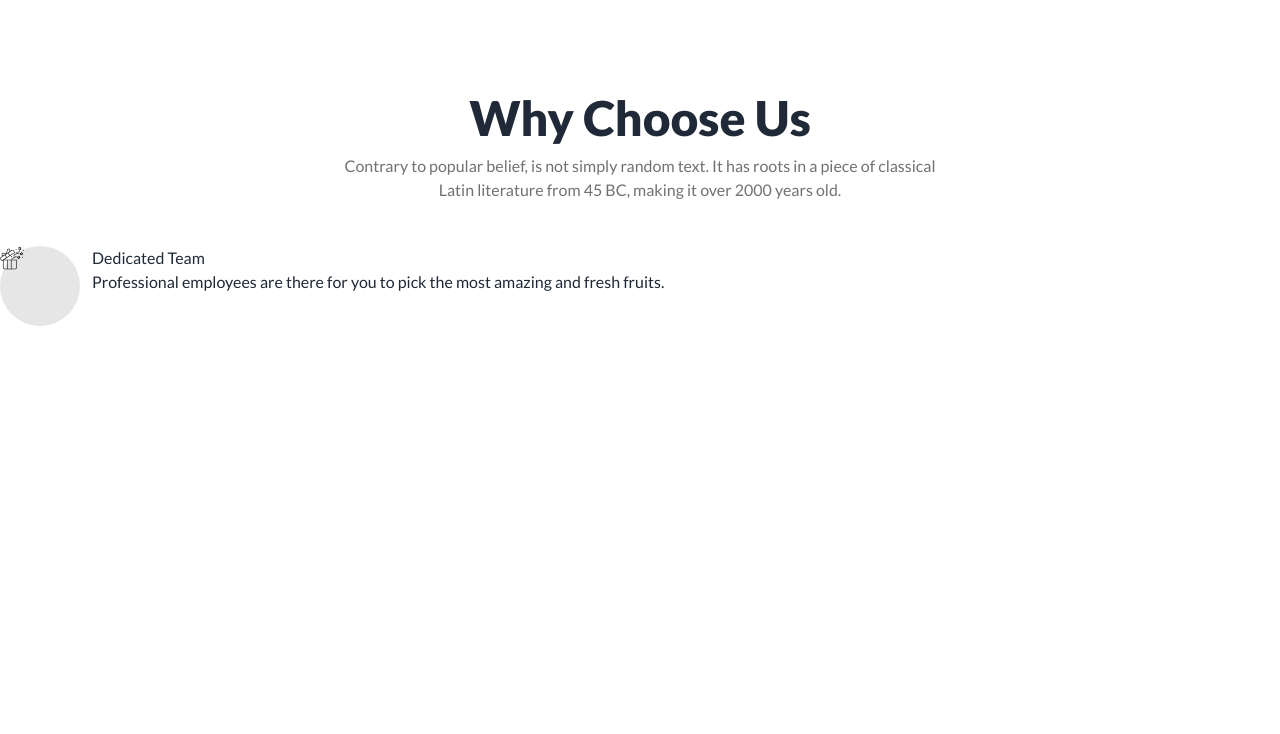
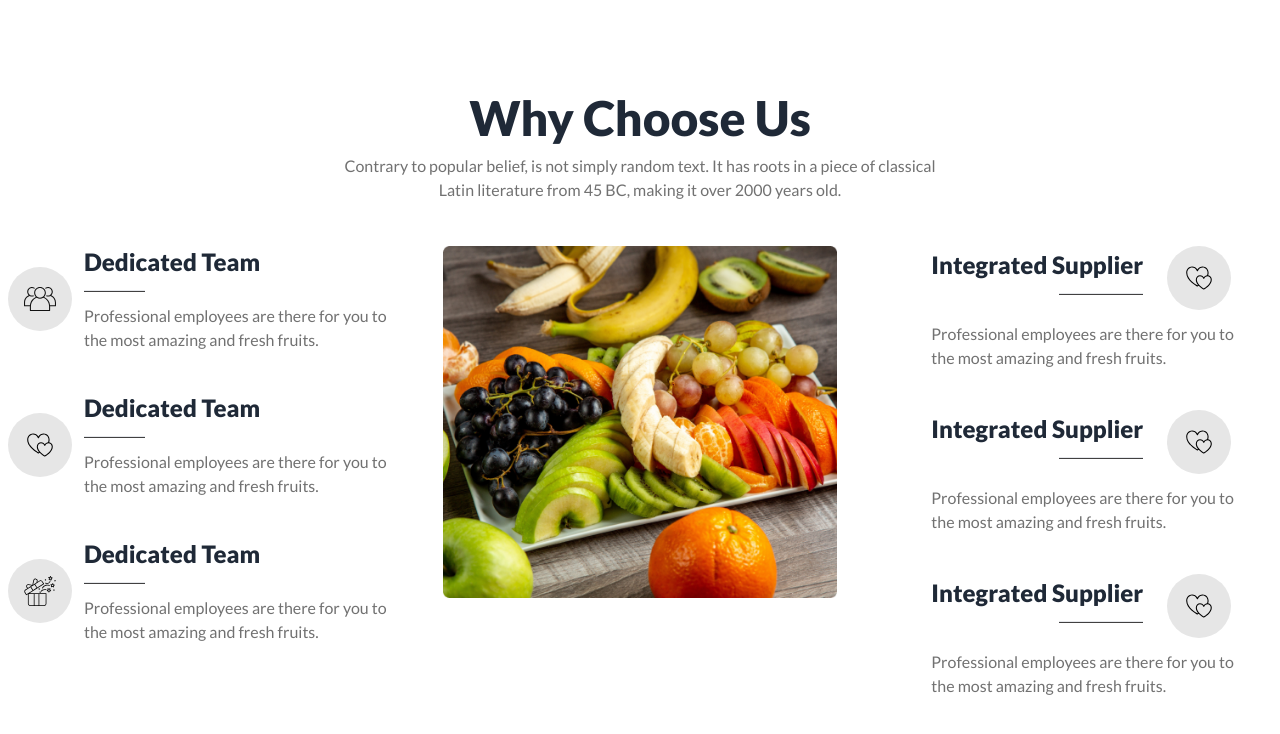
Before and after one commit to programinghero2/Fruit-Burst, a plain HTML site: page index.html in a window 1280 px wide. Shown: the part 2350-3084 px from the top of the page. Before the commit the page ends 2676 px from the top, so only its background shows below. Drawn offline with nearby package versions, Linux system fonts and the light colour scheme.

Commit message:
single section completed

```diff
--- a/index.html
+++ b/index.html
@@ -444,22 +444,110 @@
             </div>
         </section>
         <!-- Why Choose Us -->
-        <section class="container mx-auto mt-24">
-            <div class="w-3/5 text-center mx-auto mb-11">
+        <section class="container mx-auto mt-24 mb-24">
+            <div class="w-4/5 lg:w-3/5 text-center mx-auto mb-11">
                 <h1 class="text-5xl font-extrabold mb-3">Why Choose Us</h1>
-                <p class="text-[#12121299]">Contrary to popular belief, is not simply random text. It has roots in a piece of classical <br> Latin literature from 45 BC, making it over 2000 years old.</p>
+                <p class="text-[#12121299]">Contrary to popular belief, is not simply random text. It has roots in a
+                    piece of classical <br> Latin literature from 45 BC, making it over 2000 years old.</p>
             </div>
             <!-- why choose content -->
-            <div>
-                <div>
-                    <div class="flex gap-3">
-                        <div class="w-20 h-20 bg-[#1212121a]  rounded-full"><img class="text-3xl" src="./images/gift-box.svg" alt=""></div>
-                        <div>
-                            <h1>Dedicated Team</h1>
-                            <p>Professional employees are there for you to pick the most amazing and fresh fruits.</p>
+            <div class="grid grid-cols-1 lg:grid-cols-3 gap-12">
+                <!-- left content -->
+                <div class="space-y-10 mx-auto">
+                    <div class="flex flex-col items-center lg:flex-row gap-3">
+                        <div class="w-16 h-16 p-4 bg-[#1212121a]  rounded-full"><img class="w-8"
+                                src="./images/group.svg" alt=""></div>
+                        <div class="flex flex-col items-center lg:block ">
+                            <h1 class="text-2xl font-extrabold">Dedicated Team</h1>
+                            <hr class="w-1/5 h-[2px] bg-[#121212cc] my-3">
+                            <p class="text-[#12121299] font-medium">Professional employees are there for you to
+                                <br> the most amazing and fresh fruits.
+                            </p>
+                        </div>
+                    </div>
+                    <div class="flex flex-col items-center lg:flex-row gap-3">
+                        <div class="w-16 h-16 p-4 bg-[#1212121a]  rounded-full"><img class="w-8" src="./images/love.svg" alt=""></div>
+                        <div class="flex flex-col items-center lg:block " >
+                            <h1 class="text-2xl font-extrabold">Dedicated Team</h1>
+                            <hr class="w-1/5 h-[2px] bg-[#121212cc] my-3 ">
+                            <p class="text-[#12121299] font-medium">Professional employees are there for you to
+                                <br> the most amazing and fresh fruits.
+                            </p>
+                        </div>
+                    </div>
+                    <div class="flex flex-col items-center lg:flex-row gap-3">
+                        <div class="w-16 h-16 p-4 bg-[#1212121a]  rounded-full"><img class="w-8"
+                                src="./images/gift-box.svg" alt=""></div>
+                        <div class="flex flex-col items-center lg:block ">
+                            <h1 class="text-2xl font-extrabold">Dedicated Team</h1>
+                            <hr class="w-1/5 h-[2px] bg-[#121212cc] my-3">
+                            <p class="text-[#12121299] font-medium">Professional employees are there for you to
+                                <br> the most amazing and fresh fruits.
+                            </p>
                         </div>
                     </div>
                 </div>
+                <!-- central image -->
+                <div class="mx-auto">
+                    <img src="./images/whychoose1.png" alt="">
+                </div>
+                <!-- right content -->
+                <div class="space-y-10 mx-auto">
+                    <div class="flex flex-col gap-3">
+                        <div class="flex flex-col-reverse items-center lg:flex-row gap-6">
+                            <div class="flex flex-col items-end">
+                                <h1 class="text-2xl font-extrabold">Integrated Supplier</h1>
+                                <hr class="w-2/5 h-[2px] bg-[#121212cc] my-3 mx-auto lg:mr-0">
+                            </div>
+                            <div>
+                                <div class="w-16 h-16 p-4 bg-[#1212121a]  rounded-full"><img class="w-8"
+                                        src="./images/love.svg" alt="">
+                                </div>
+                            </div>
+                        </div>
+                        <div>
+                            <p class="text-[#12121299] font-medium">Professional employees are there for you to
+                                <br> the most amazing and fresh fruits.
+                            </p>
+                        </div>
+                    </div>
+                    <div class="flex flex-col gap-3">
+                        <div class="flex flex-col-reverse items-center lg:flex-row gap-6">
+                            <div class="flex flex-col items-end">
+                                <h1 class="text-2xl font-extrabold">Integrated Supplier</h1>
+                                <hr class="w-2/5 h-[2px] bg-[#121212cc] my-3 mx-auto lg:mr-0">
+                            </div>
+                            <div>
+                                <div class="w-16 h-16 p-4 bg-[#1212121a]  rounded-full"><img class="w-8"
+                                        src="./images/love.svg" alt="">
+                                </div>
+                            </div>
+                        </div>
+                        <div>
+                            <p class="text-[#12121299] font-medium">Professional employees are there for you to
+                                <br> the most amazing and fresh fruits.
+                            </p>
+                        </div>
+                    </div>
+                    <div class="flex flex-col gap-3">
+                        <div class="flex flex-col-reverse items-center lg:flex-row gap-6">
+                            <div class="flex flex-col items-end">
+                                <h1 class="text-2xl font-extrabold">Integrated Supplier</h1>
+                                <hr class="w-2/5 h-[2px] bg-[#121212cc] my-3 mx-auto lg:mr-0">
+                            </div>
+                            <div>
+                                <div class="w-16 h-16 p-4 bg-[#1212121a]  rounded-full"><img class="w-8"
+                                        src="./images/love.svg" alt="">
+                                </div>
+                            </div>
+                        </div>
+                        <div>
+                            <p class="text-[#12121299] font-medium">Professional employees are there for you to
+                                <br> the most amazing and fresh fruits.
+                            </p>
+                        </div>
+                    </div>
+
             </div>
         </section>
     </main>
```
